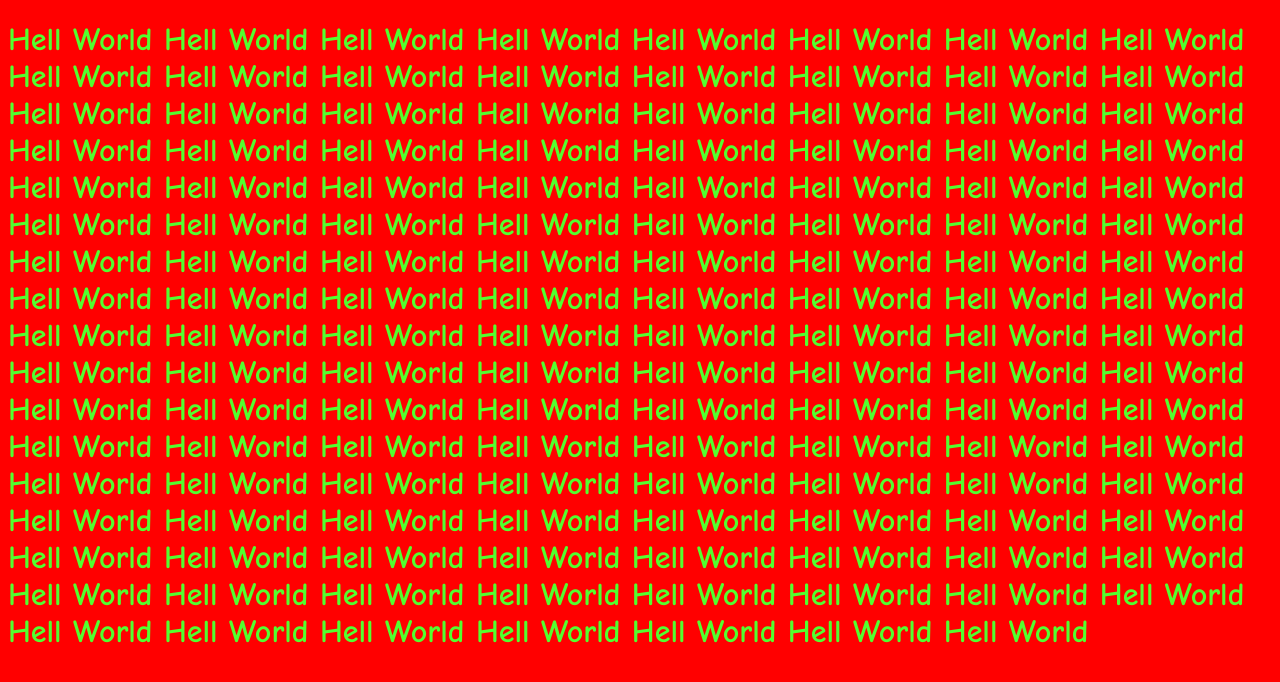
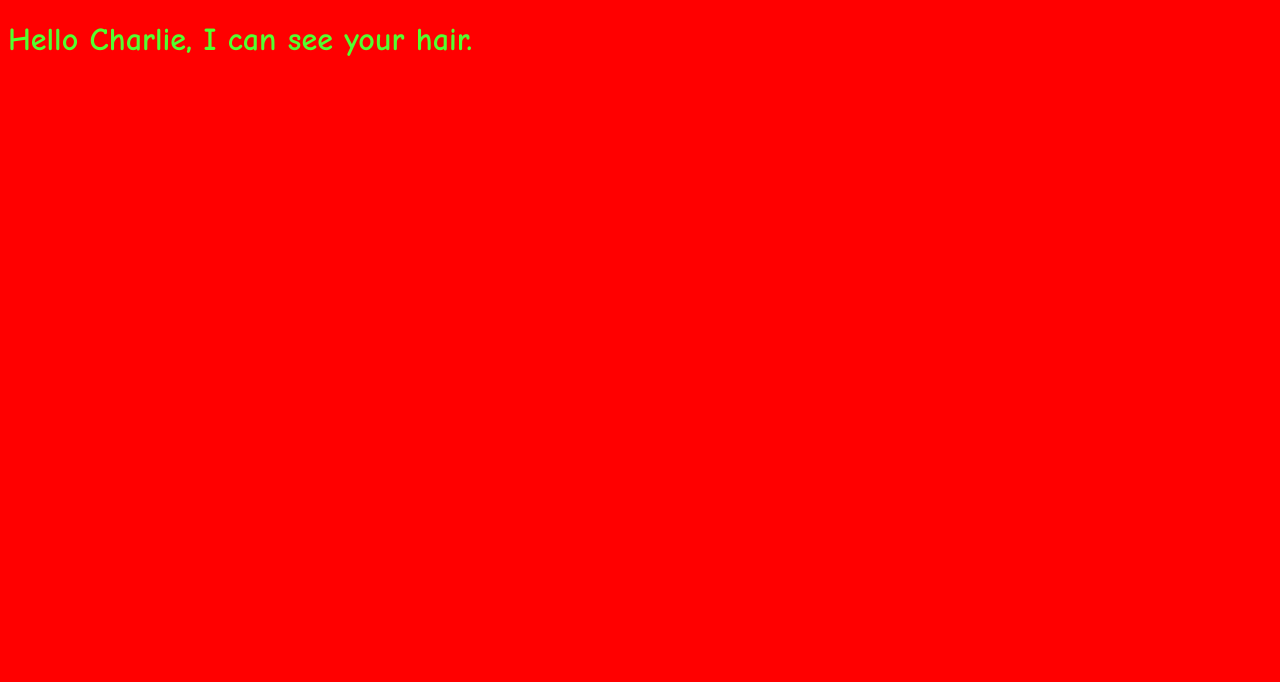
Before and after one commit to Cozimo64/kreedyweedy, a plain HTML site: page index.html in a window 1280 px wide. Drawn offline with Linux system fonts and the light colour scheme.

Commit message:
h1 text changes

```diff
--- a/index.html
+++ b/index.html
@@ -13,27 +13,7 @@
         color: rgb(82, 255, 47);
       "
     >
-      Hell World Hell World Hell World Hell World Hell World Hell World Hell
-      World Hell World Hell World Hell World Hell World Hell World Hell World
-      Hell World Hell World Hell World Hell World Hell World Hell World Hell
-      World Hell World Hell World Hell World Hell World Hell World Hell World
-      Hell World Hell World Hell World Hell World Hell World Hell World Hell
-      World Hell World Hell World Hell World Hell World Hell World Hell World
-      Hell World Hell World Hell World Hell World Hell World Hell World Hell
-      World Hell World Hell World Hell World Hell World Hell World Hell World
-      Hell World Hell World Hell World Hell World Hell World Hell World Hell
-      World Hell World Hell World Hell World Hell World Hell World Hell World
-      Hell World Hell World Hell World Hell World Hell World Hell World Hell
-      World Hell World Hell World Hell World Hell World Hell World Hell World
-      Hell World Hell World Hell World Hell World Hell World Hell World Hell
-      World Hell World Hell World Hell World Hell World Hell World Hell World
-      Hell World Hell World Hell World Hell World Hell World Hell World Hell
-      World Hell World Hell World Hell World Hell World Hell World Hell World
-      Hell World Hell World Hell World Hell World Hell World Hell World Hell
-      World Hell World Hell World Hell World Hell World Hell World Hell World
-      Hell World Hell World Hell World Hell World Hell World Hell World Hell
-      World Hell World Hell World Hell World Hell World Hell World Hell World
-      Hell World Hell World Hell World Hell World Hell World
+      Hello Charlie, I can see your hair.
     </h1>
   </body>
 </html>
```
